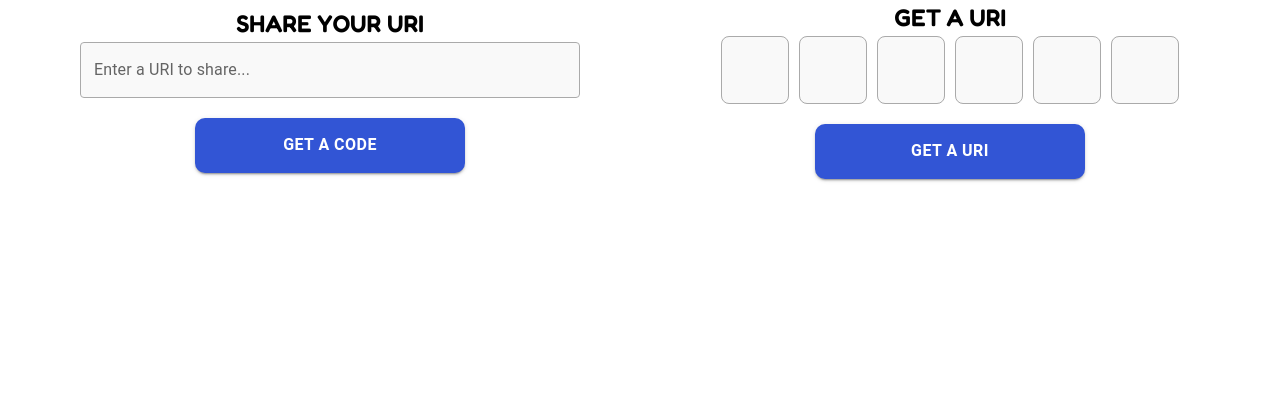
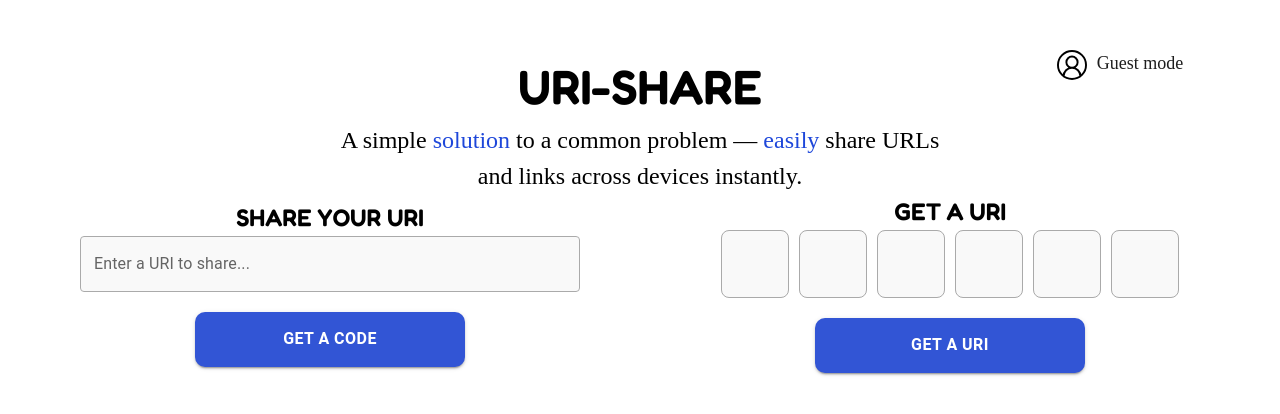
Before and after one commit to ZubalYana/url-share, a React (Vite) app: page / in a window 1280 px wide. Shown: the top 414 px of the page. Built offline with nearby package versions, Linux system fonts and the light colour scheme; a web font is replaced by a local one.

Commit message:
connected header to the app

```diff
--- a/src/App.jsx
+++ b/src/App.jsx
@@ -1,11 +1,14 @@
 import './App.css'
+import Header from './components/Header/Header'
 import UriActions from './components/UriActions/UriActions'
 function App() {
 
-    // git merge main щоб працював tailwind в інших гілках
+    // git merge main в гілці щоб працював tailwind в інших гілках
 
   return (
     <>
+
+      <Header />
 
       <UriActions />
     </>
```
